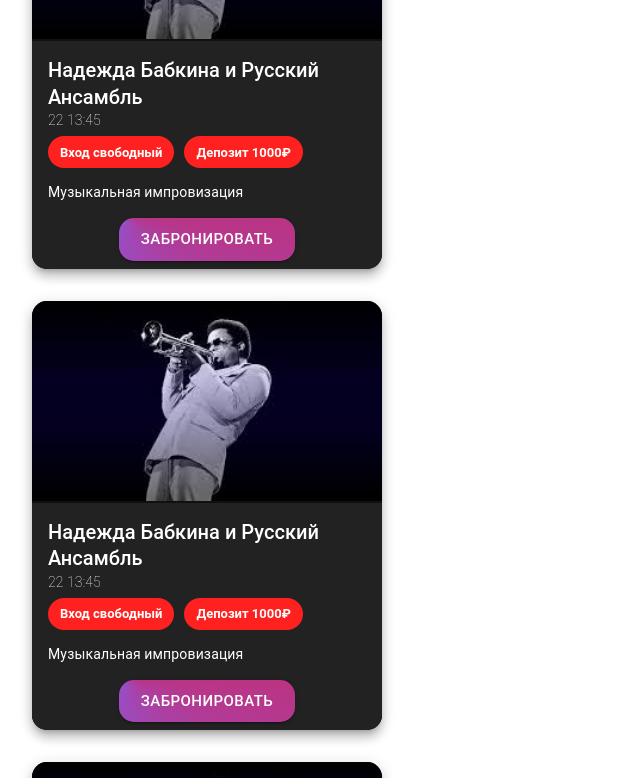
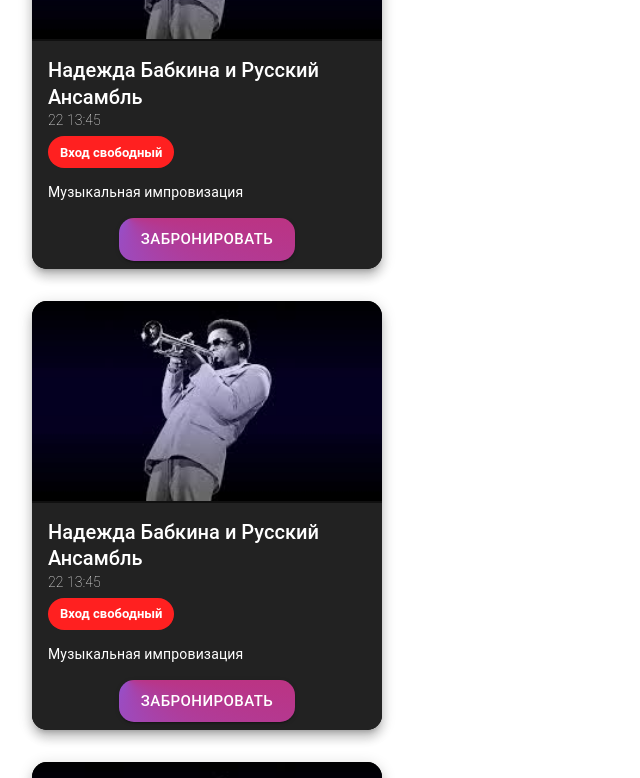
Before and after one commit to warferton/EsseDonWeb, a Next.js app in the folder front/: page / in a window 1280 px wide. Shown: the part 2260-3038 px from the top of the page, without its empty margins (0-640 px from the left). Built offline with nearby package versions, Linux system fonts and the light colour scheme.

Commit message:
fixed chip with deposit data in card.component.tsx
* deleted deposit contant which was used for testing

```diff
--- a/front/components/cards/card.component.tsx
+++ b/front/components/cards/card.component.tsx
@@ -19,8 +19,8 @@ interface IProps{
 export function EventCard(props : IProps) {
 
     const { event } = props;
-    const { title, price, shortDescription, free, image, date, time } = event
-    const deposit = 1000;
+    const { title, price, shortDescription, free, image, deposit, date, time } = event
+
     return (
         <Card raised className={ styles.root }>
             <CardActionArea>
```
